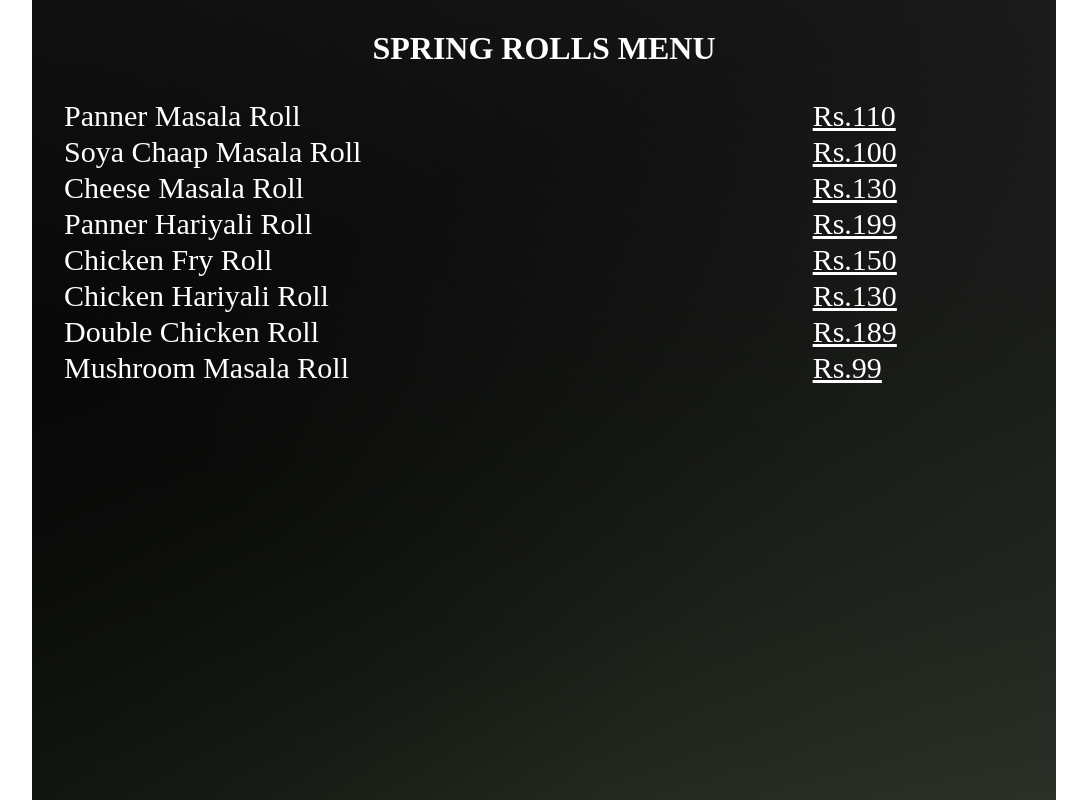
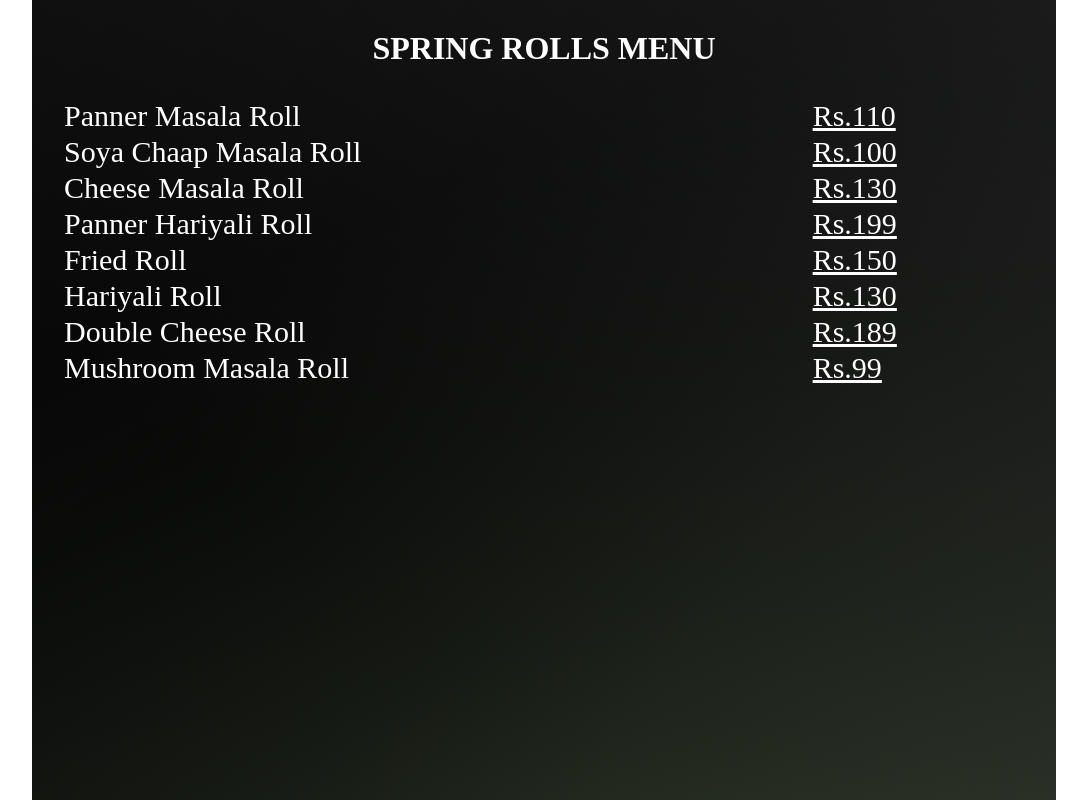
Before and after one commit to BTECH75/shyamjiproject, a plain HTML site: page menu/menu3.html in a window 1280 px wide. Shown: the whole page, without its empty margins (96-1183 px from the left). Drawn offline with Linux system fonts and the light colour scheme.

Commit message:
Update menu3.html
changed

```diff
--- a/menu/menu3.html
+++ b/menu/menu3.html
@@ -80,18 +80,18 @@
          </tr>
 
          <tr>
-         <td>Chicken Fry Roll </td>
+         <td>Fried Roll </td>
          <td><a href="fooddelivery.html">Rs.150</a></td>
          </tr>
 
          <tr>
-          <td>Chicken Hariyali Roll </td>
+          <td>Hariyali Roll </td>
           <td><a href="fooddelivery.html">Rs.130</a></td>
 
          </tr>
 
          <tr>
-          <td>Double Chicken Roll</td>
+          <td>Double Cheese Roll</td>
           <td><a href="fooddelivery.html">Rs.189</a></td>
 
   </tr>
```
